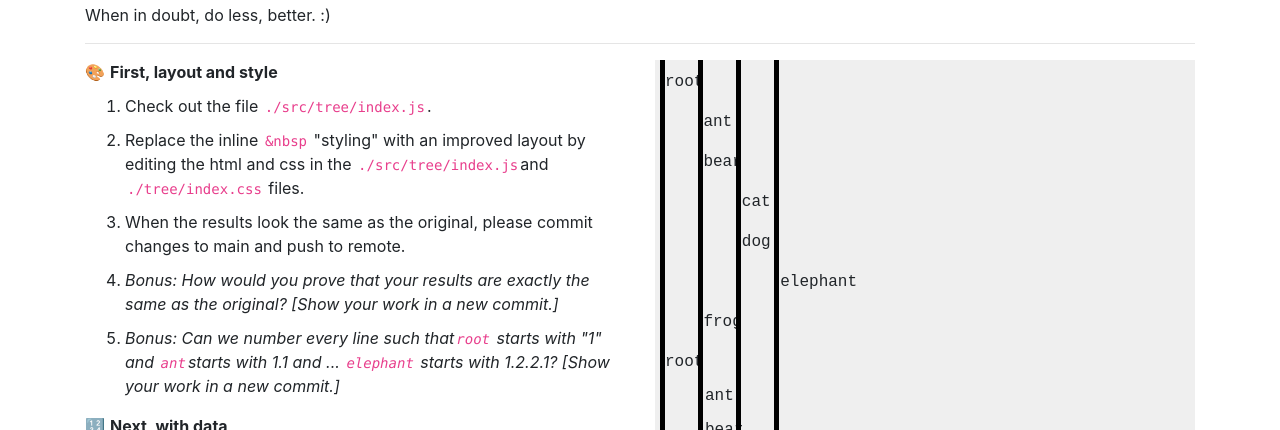
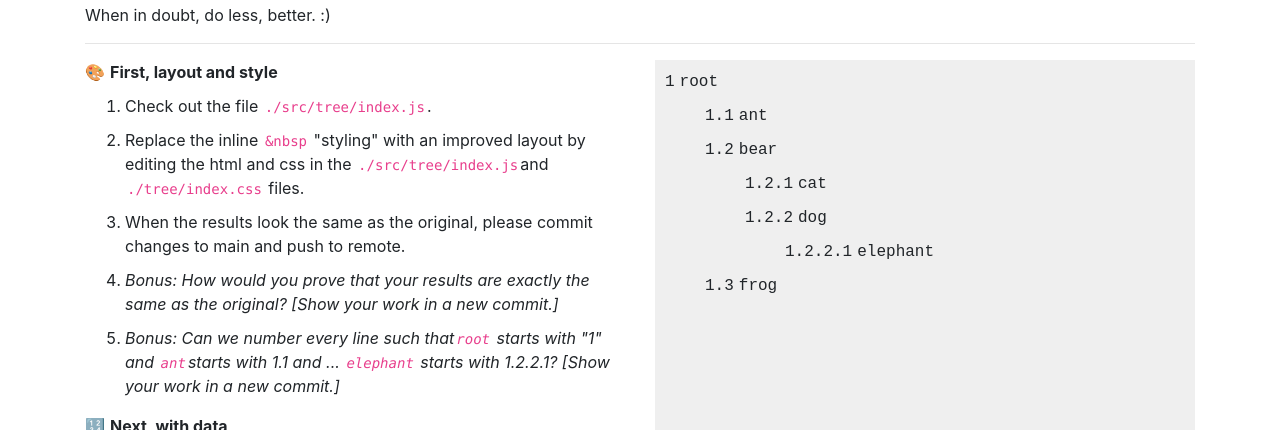
Before and after one commit to harshilvelotio/transcarent-interview, a React (Create React App) app in the folder trees/: page / in a window 1280 px wide. Shown: the part 522-952 px from the top of the page. Built offline with nearby package versions, Linux system fonts and the light colour scheme.

Commit message:
Bonus 3: Added numbering at the start of each line

```diff
--- a/trees/src/tree/index.css
+++ b/trees/src/tree/index.css
@@ -13,14 +13,22 @@
 
 ul {
   list-style-type: none;
+  counter-reset: listval;
 }
 
 li {
   margin-top: 10px;
+  counter-increment: listval;
 }
 
 .root-list > li:first-child {
   margin-top: 0;
+}
+
+.tree li:before {
+  display: inline-block;
+  padding-right: 5px;
+  content: counters(listval, ".");
 }
 
 .indentation-level-1,
--- a/trees/src/tree/index.js
+++ b/trees/src/tree/index.js
@@ -1,24 +1,9 @@
 import "./index.css";
-
-const GridLines = ({ depth }) =>
-  [...Array(depth)].map((_empty, index) => (
-    <span className={`indentation-level-${index + 1}`} />
-  ));
 
 export default function Tree() {
   return (
     <>
-      <GridLines depth={4} />
       <div className="tree">
-        <p>root</p>
-        <p>&nbsp;&nbsp;&nbsp;&nbsp;ant</p>
-        <p>&nbsp;&nbsp;&nbsp;&nbsp;bear</p>
-        <p>&nbsp;&nbsp;&nbsp;&nbsp;&nbsp;&nbsp;&nbsp;&nbsp;cat</p>
-        <p>&nbsp;&nbsp;&nbsp;&nbsp;&nbsp;&nbsp;&nbsp;&nbsp;dog</p>
-        <p>
-          &nbsp;&nbsp;&nbsp;&nbsp;&nbsp;&nbsp;&nbsp;&nbsp;&nbsp;&nbsp;&nbsp;&nbsp;elephant
-        </p>
-        <p>&nbsp;&nbsp;&nbsp;&nbsp;frog</p>
         <ul className="root-list">
           <li>
             <span>root</span>
```
